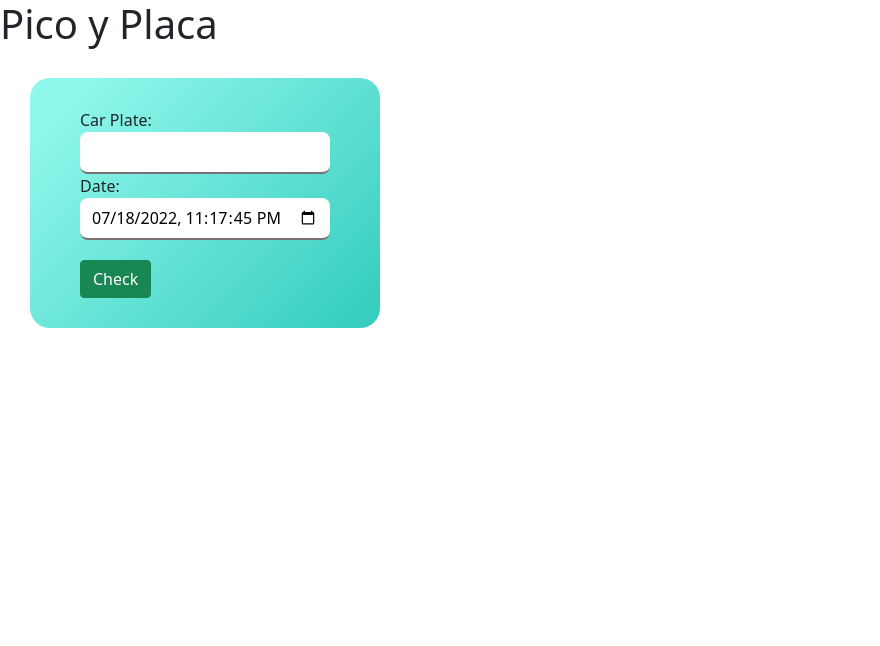
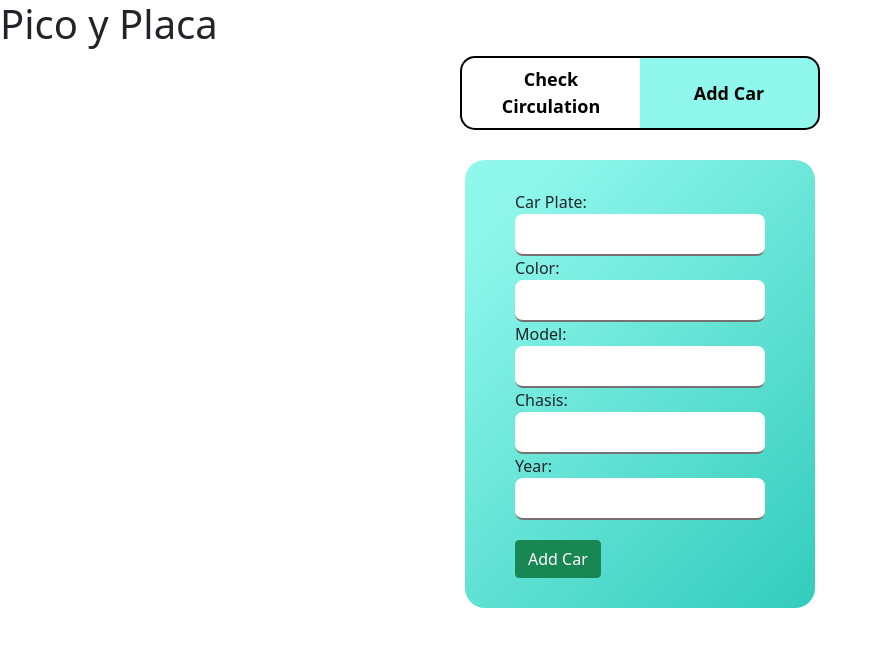
Before and after one commit to JaLoXxD/pico-placa-frontend, a React (Vite) app: page / in a window 1280 px wide. Shown: the top 646 px of the page, without its empty margins (0-880 px from the left). Built offline with nearby package versions, Linux system fonts and the light colour scheme.

Commit message:
[ADD] addCar component
addCar form and implement with popup component

```diff
--- a/src/App.jsx
+++ b/src/App.jsx
@@ -1,4 +1,5 @@
 import { useState } from "react";
+import { AddCar } from "./components/AddCar";
 import { CheckCirculation } from "./components/CheckCirculation";
 import { Popup } from "./components/Popup";
 export const App = () => {
@@ -6,6 +7,7 @@ export const App = () => {
 	const [popupDescription, setPopupDescription] = useState();
 	const [visible, setVisible] = useState(false);
 	const [allowed, setAllowed] = useState(false);
+	const [opt, setOpt] = useState("add");
 
 	const checkCiculation = (circulation) => {
 		const { success, message } = circulation;
@@ -19,13 +21,29 @@ export const App = () => {
 		}
 		const { allowed, car } = circulation;
 		const { placa } = car;
-		console.log(circulation);
 		const title = allowed ? "Congratulations!" : "Be carefull...";
 		const auxDescription = allowed ? "can" : "can't";
 		const description = `The car with the following car plate ${auxDescription} circulate (${placa})`;
 		setPopupTitle(title);
 		setPopupDescription(description);
 		setAllowed(allowed);
+	};
+
+	const checkForm = (response) => {
+		const { success, message } = response;
+		setVisible(true);
+		if (!success) {
+			const title = "Error!";
+			setPopupTitle(title);
+			setPopupDescription(message);
+			setAllowed(false);
+			return;
+		}
+		const title = "Congratulations!";
+		setPopupTitle(title);
+		setPopupDescription(message);
+		setAllowed(success);
+		console.log(response);
 	};
 
 	const tooglePopup = () => {
@@ -36,7 +54,24 @@ export const App = () => {
 		<>
 			<Popup title={popupTitle} description={popupDescription} visible={visible} allowed={allowed} onClosePopup={tooglePopup} />
 			<h1>Pico y Placa</h1>
-			<CheckCirculation onCheckCirculation={checkCiculation} />
+			<div className="buttons">
+				<button
+					onClick={() => {
+						setOpt("check");
+					}}
+					className={`${opt === "check" && "active"}`}>
+					Check Circulation
+				</button>
+				<button
+					onClick={() => {
+						setOpt("add");
+					}}
+					className={`${opt === "add" && "active"}`}>
+					Add Car
+				</button>
+			</div>
+			<CheckCirculation onCheckCirculation={checkCiculation} visible={opt === "check" && true} />
+			<AddCar onCheckForm={checkForm} visible={opt === "add" && true} />
 		</>
 	);
 };
--- /dev/null
+++ b/src/components/AddCar.jsx
@@ -0,0 +1,75 @@
+import { useState } from "react";
+import { useFetchApi } from "../hooks/useFetchApi";
+
+export const AddCar = ({ onCheckForm, visible }) => {
+	const [carPlate, setCarPlate] = useState("");
+	const [color, setColor] = useState("");
+	const [model, setModel] = useState("");
+	const [chasis, setChasis] = useState("");
+	const [year, setYear] = useState("");
+
+	const { newCar, isLoading } = useFetchApi();
+
+	const onCarPlateChange = ({ target }) => {
+		setCarPlate(target.value);
+	};
+
+	const onColorChange = ({ target }) => {
+		setColor(target.value);
+	};
+
+	const onModelChange = ({ target }) => {
+		setModel(target.value);
+	};
+
+	const onChasisChange = ({ target }) => {
+		setChasis(target.value);
+	};
+
+	const onYearChange = ({ target }) => {
+		setYear(target.value);
+	};
+
+
+
+	const onSubmit = async (e) => {
+		e.preventDefault();
+		const carInfo = {
+			placa: carPlate,
+			color: color,
+			modelo: model,
+			chasis: chasis,
+			anio: String(year),
+		};
+		const data = await newCar(carInfo);
+		onCheckForm(data);
+	};
+
+	return (
+		<div onSubmit={onSubmit} className={`formContainer ${!visible && "hideContainer"}`}>
+			<form>
+				<div className="customInput">
+					<label htmlFor="carPlate">Car Plate:</label>
+					<input className="test" id="carPlate" type="text" value={carPlate} onChange={onCarPlateChange} />
+				</div>
+				<div className="customInput">
+					<label htmlFor="color">Color:</label>
+					<input className="test" id="color" type="text" value={color} onChange={onColorChange} />
+				</div>
+				<div className="customInput">
+					<label htmlFor="model">Model:</label>
+					<input className="test" id="model" type="text" value={model} onChange={onModelChange} />
+				</div>
+				<div className="customInput">
+					<label htmlFor="chasis">Chasis:</label>
+					<input className="test" id="chasis" type="text" value={chasis} onChange={onChasisChange} />
+				</div>
+				<div className="customInput">
+					<label htmlFor="year">Year:</label>
+					<input className="test" id="year" type="number" value={year} onChange={onYearChange} />
+				</div>
+				<input type="submit" value="Add Car" className="btn btn-success" />
+			</form>
+		</div>
+	);
+};
--- a/src/components/CheckCirculation.jsx
+++ b/src/components/CheckCirculation.jsx
@@ -1,7 +1,7 @@
 import { useState } from "react";
 import { useFetchApi } from "../hooks/useFetchApi";
 
-export const CheckCirculation = ({ onCheckCirculation }) => {
+export const CheckCirculation = ({ onCheckCirculation, visible }) => {
 	const now = new Date();
 	const formatedDate = new Date(now.getTime() - now.getTimezoneOffset() * 60000).toISOString().substring(0, 19);
 
@@ -26,7 +26,7 @@ export const CheckCirculation = ({ onCheckCirculation }) => {
 
 	return (
 		<>
-			<div onSubmit={onSubmit} className="formContainer">
+			<div onSubmit={onSubmit} className={`formContainer ${!visible && "hideContainer"}`}>
 				<form>
 					<div className="customInput">
 						<label htmlFor="carPlate">Car Plate:</label>
--- a/src/helpers/fetchApi.js
+++ b/src/helpers/fetchApi.js
@@ -8,4 +8,17 @@ const checkCirculation = async (formInfo) => {
 	return { data };
 };
 
-export { checkCirculation };
+const addCar = async (carData) => {
+	const config = {
+		method: "POST",
+		headers: {
+			"Content-type": "application/json",
+		},
+		body: JSON.stringify(carData),
+	};
+	const request = await fetch(`${apiUrl}/createCar`, config);
+	const response = await request.json();
+	return response;
+};
+
+export { checkCirculation, addCar };
--- a/src/hooks/useFetchApi.js
+++ b/src/hooks/useFetchApi.js
@@ -1,18 +1,24 @@
-import { useEffect, useState } from "react";
-import { checkCirculation } from "../helpers/fetchApi";
+import { useState } from "react";
+import { checkCirculation, addCar } from "../helpers/fetchApi";
 
 export const useFetchApi = () => {
 	const [isLoading, setIsLoading] = useState(true);
 
 	const checkCarPlate = async (formInfo) => {
 		const { data } = await checkCirculation(formInfo);
-		console.log(data);
 		setIsLoading(false);
 		return data;
 	};
 
+	const newCar = async (carData) => {
+		const response = await addCar(carData);
+		setIsLoading(false);
+		return response;
+	};
+
 	return {
 		checkCarPlate,
+		newCar,
 		isLoading,
 	};
 };
--- a/src/styles.css
+++ b/src/styles.css
@@ -8,11 +8,13 @@
 	--customGray: rgb(121, 113, 113);
 }
 .formContainer {
-	margin: 30px;
+	margin: 30px auto;
 	background-image: linear-gradient(135deg, #90f7ec 10%, #32ccbc 100%);
 	width: fit-content;
 	padding: 30px 50px;
 	border-radius: 20px;
+	transform: scale(1);
+	transition: all 0.5s ease-in-out;
 }
 .customInput {
 	display: flex;
@@ -50,10 +52,10 @@ input[type="submit"] {
 	align-items: center;
 	opacity: 0;
 	pointer-events: none;
-	transition: all .4s ease-in-out;
-	-webkit-transition: all .4s ease-in-out;
-	-moz-transition: all .4s ease-in-out;
-	-o-transition: all .4s ease-in-out;
+	transition: all 0.4s ease-in-out;
+	-webkit-transition: all 0.4s ease-in-out;
+	-moz-transition: all 0.4s ease-in-out;
+	-o-transition: all 0.4s ease-in-out;
 }
 
 #popupContainer .popupContent {
@@ -69,23 +71,57 @@ input[type="submit"] {
 	align-items: center;
 	justify-content: center;
 	transform: scale(0);
-	transition: all .6s ease-in-out;
+	transition: all 0.6s ease-in-out;
 }
-#popupContainer .popupContent h2{
+#popupContainer .popupContent h2 {
 	font-size: 40px;
 }
-#popupContainer .popupContent p{
+#popupContainer .popupContent p {
 	font-size: 18px;
 }
-#popupContainer .popupContent img{
+#popupContainer .popupContent img {
 	max-width: 80px;
 	margin-bottom: 30px;
 }
-#popupContainer.showPopup{
+#popupContainer.showPopup {
 	opacity: 1;
 	pointer-events: all;
 }
 
-#popupContainer.showPopup .popupContent{
+#popupContainer.showPopup .popupContent {
 	transform: scale(1);
 }
+
+.hideContainer {
+	display: none;
+}
+
+.buttons {
+	display: flex;
+	width: fit-content;
+	margin: 0 auto;
+}
+.buttons button {
+	background-color: #fff;
+	width: 180px;
+	padding: 8px 18px;
+	border: 2px solid #000;
+	color: #000;
+	font-weight: 600;
+	font-size: 18px;
+	transition: all 0.5s ease-in-out;
+}
+.buttons button.active{
+	background-color: #90f7ec;
+}
+.buttons button:hover {
+	background-color: #90f7ec;
+}
+.buttons button:first-child {
+	border-right: 0;
+	border-radius: 15px 0 0 15px;
+}
+.buttons button:last-child {
+	border-left: 0;
+	border-radius: 0 15px 15px 0;
+}
```
